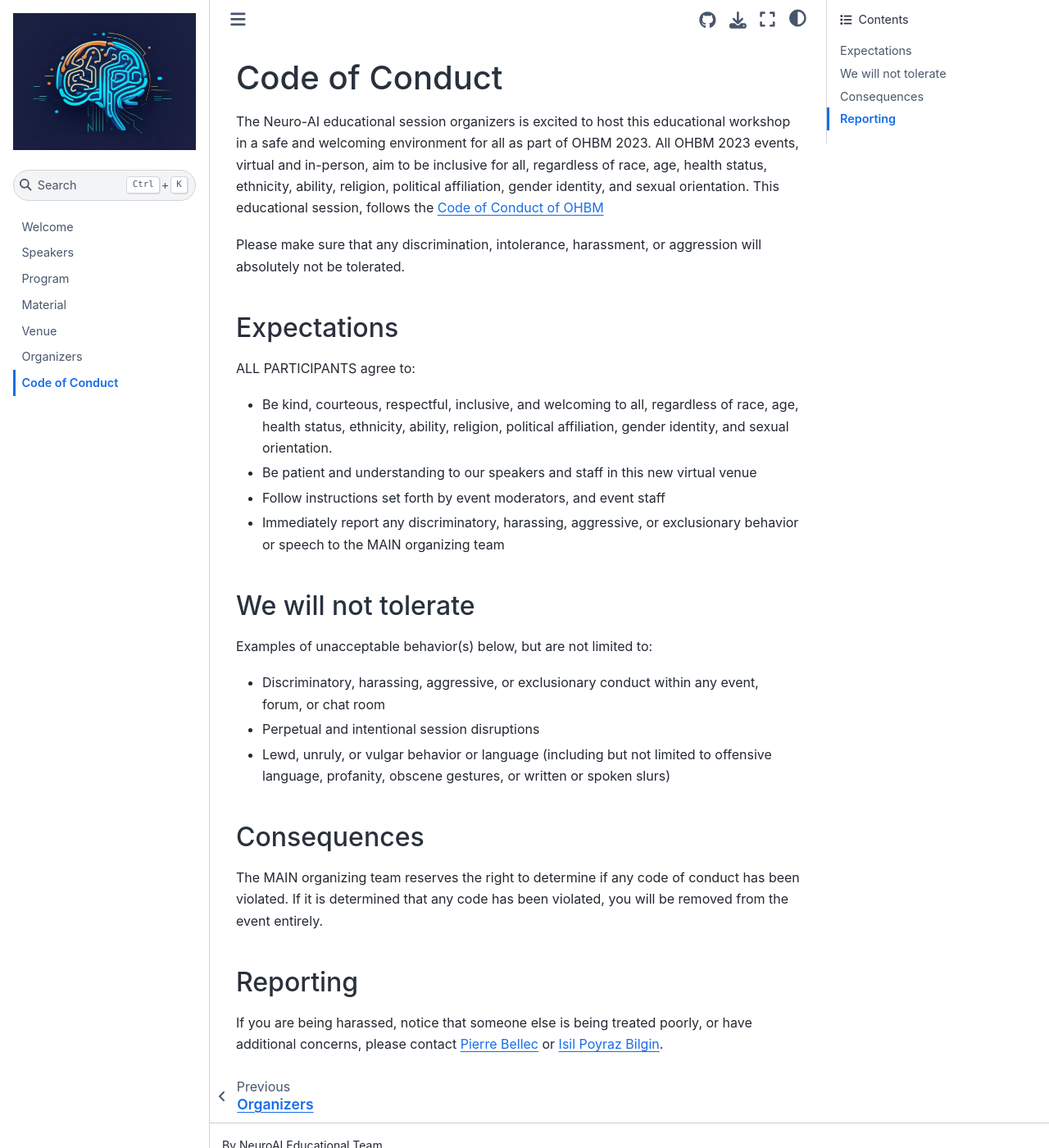
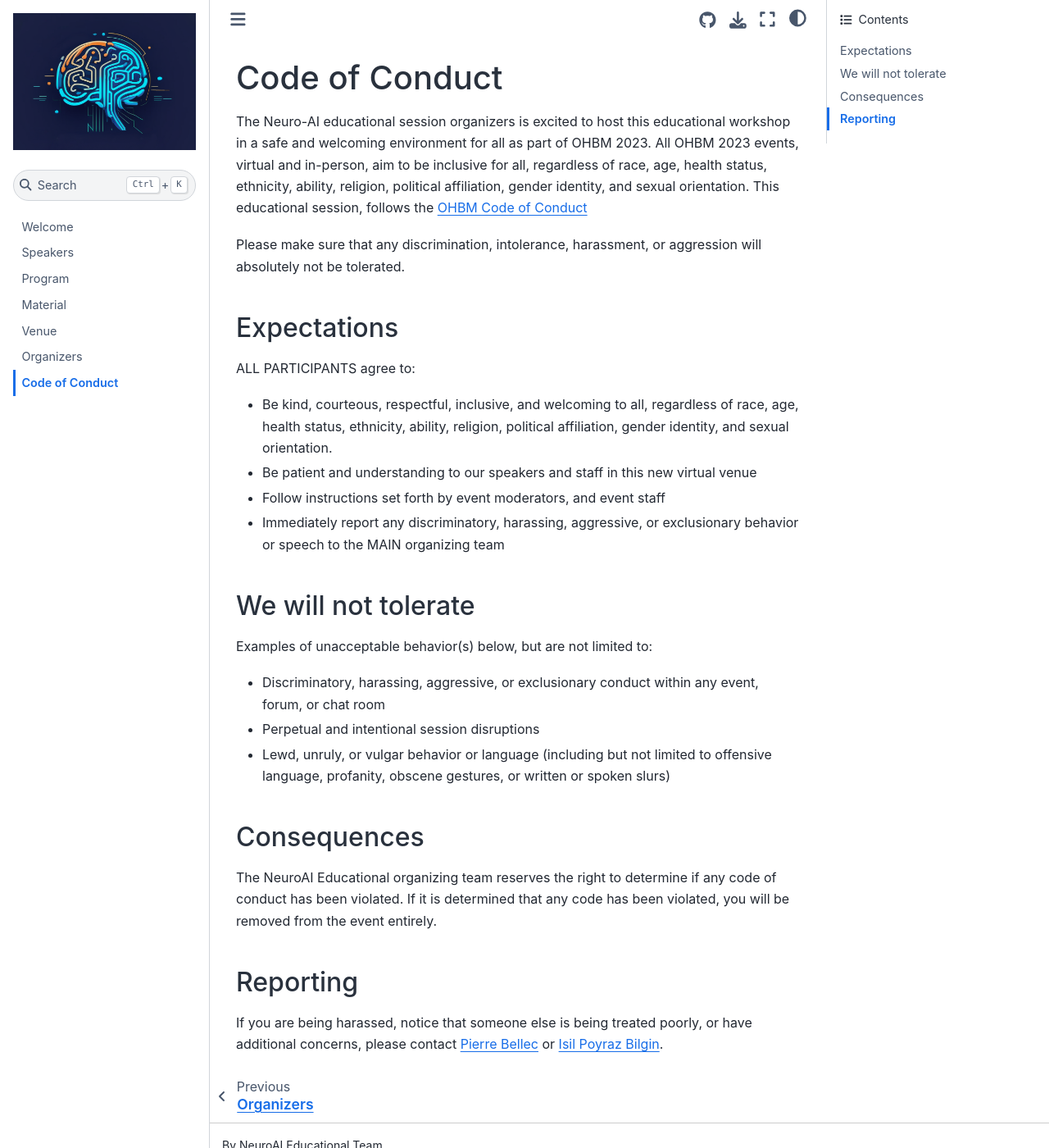
Before and after one commit to neuroAI-educational/neuroAI-educational.github.io, a Jupyter Book: the page built from content/CoC.md, in a window 1280 px wide and 1400 px high. Shown: the whole window at 82% size. Built offline with Jupyter Book 1.0.4 settings and Sphinx 7.4.7 and the Sphinx Book theme 1.1.4, drawn with Linux system fonts in a browser that asks for light colours.

Commit message:
Re-trigger JB build

```diff
--- a/content/CoC.md
+++ b/content/CoC.md
@@ -1,6 +1,6 @@
 # Code of Conduct
 
-The Neuro-AI educational session organizers is excited to host this educational workshop in a safe and welcoming environment for all as part of OHBM 2023. All OHBM 2023 events, virtual and in-person, aim to be inclusive for all, regardless of race, age, health status, ethnicity, ability, religion, political affiliation, gender identity, and sexual orientation. This educational session, follows the [Code of Conduct of OHBM](https://www.humanbrainmapping.org/i4a/pages/index.cfm?pageid=3912#:~:text=In%20both%20public%20and%20private,encouraged%20to%20seek%20diverse%20perspectives.)
+The Neuro-AI educational session organizers is excited to host this educational workshop in a safe and welcoming environment for all as part of OHBM 2023. All OHBM 2023 events, virtual and in-person, aim to be inclusive for all, regardless of race, age, health status, ethnicity, ability, religion, political affiliation, gender identity, and sexual orientation. This educational session, follows the [OHBM Code of Conduct](https://www.humanbrainmapping.org/i4a/pages/index.cfm?pageid=3912#:~:text=In%20both%20public%20and%20private,encouraged%20to%20seek%20diverse%20perspectives.)
 
 Please make sure that any discrimination, intolerance, harassment, or aggression will absolutely not be tolerated.
 
@@ -21,7 +21,7 @@ Examples of unacceptable behavior(s) below, but are not limited to:
 
 ## Consequences
 
-The MAIN organizing team reserves the right to determine if any code of conduct has been violated. If it is determined that any code has been violated, you will be removed from the event entirely.
+The NeuroAI Educational organizing team reserves the right to determine if any code of conduct has been violated. If it is determined that any code has been violated, you will be removed from the event entirely.
 
 ## Reporting
 
```
